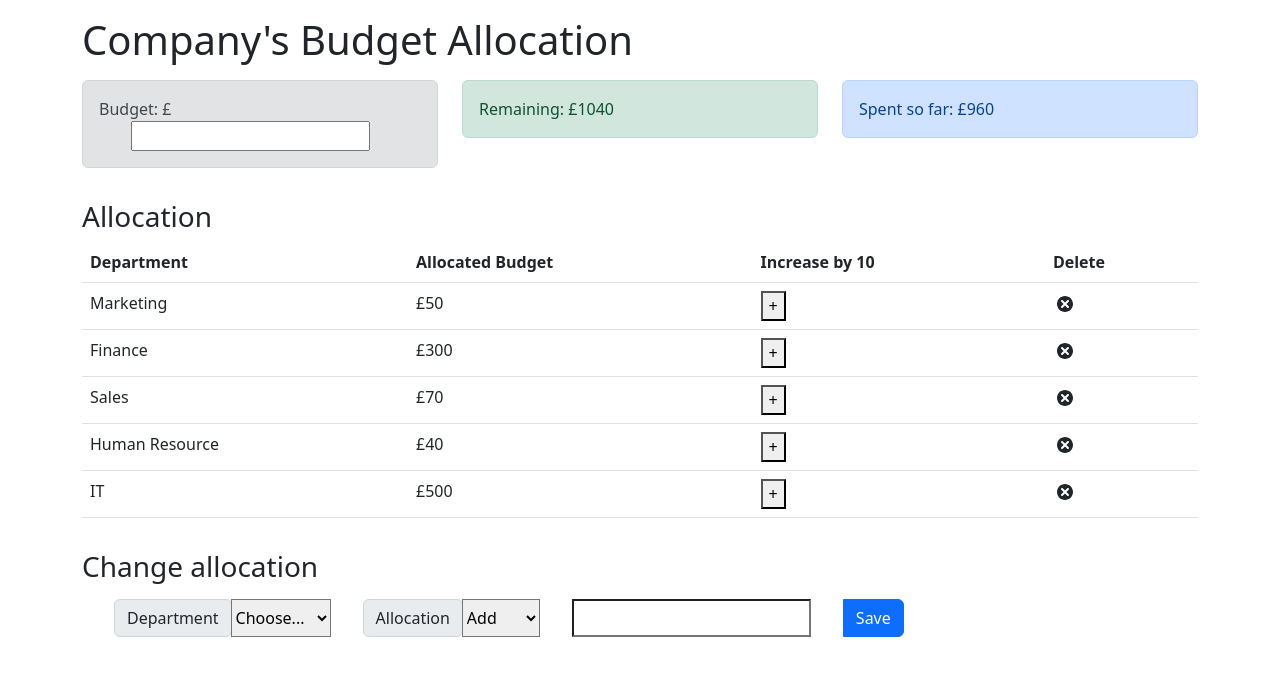
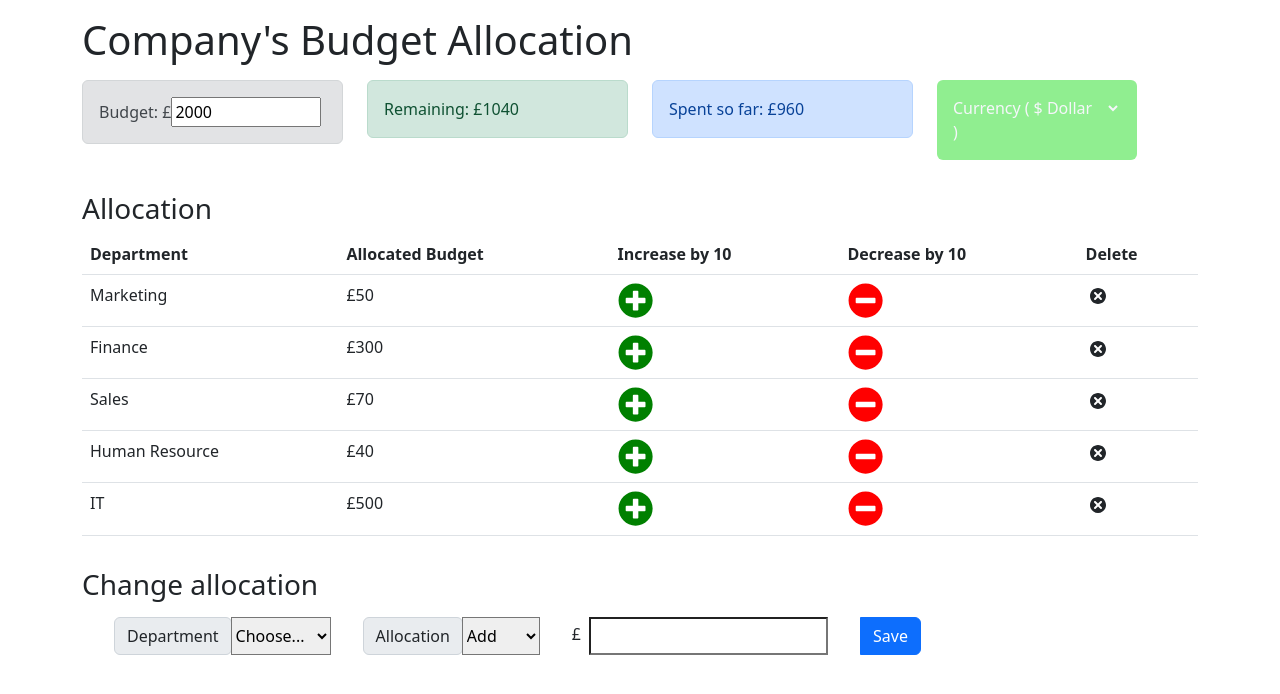
Before and after one commit to ibm-developer-skills-network/ejtos-react_budget_app, a React (Create React App) app: page / in a window 1280 px wide. Shown: the top 694 px of the page. Built offline with nearby package versions, Linux system fonts and the light colour scheme.

Commit message:
All project tasks completed

```diff
--- a/src/App.js
+++ b/src/App.js
@@ -7,6 +7,7 @@ import ExpenseTotal from './components/ExpenseTotal';
 import ExpenseList from './components/ExpenseList';
 import AllocationForm from './components/AllocationForm';
 import RemainingBudget from './components/Remaining';
+import Currency from './components/Currency';
 
 const App = () => {
     return (
@@ -22,6 +23,9 @@ const App = () => {
                     </div>
                     <div className='col-sm'>
                         <ExpenseTotal />
+                    </div>
+                    <div className='col-sm'>
+                        <Currency />
                     </div>
                 </div>
                 <h3 className='mt-3'>Allocation</h3>
--- a/src/components/AllocationForm.js
+++ b/src/components/AllocationForm.js
@@ -2,7 +2,7 @@ import React, { useContext, useState } from 'react';
 import { AppContext } from '../context/AppContext';
 
 const AllocationForm = (props) => {
-    const { dispatch,remaining  } = useContext(AppContext);
+    const { dispatch,remaining, currency  } = useContext(AppContext);
 
     const [name, setName] = useState('');
     const [cost, setCost] = useState('');
@@ -58,13 +58,13 @@ const AllocationForm = (props) => {
                         <option defaultValue value="Add" name="Add">Add</option>
                 <option value="Reduce" name="Reduce">Reduce</option>
                   </select>
-
+                    <span style={{ marginLeft: '2rem', marginTop: '0.3rem' }}>{currency}</span>
                     <input
                         required='required'
                         type='number'
                         id='cost'
                         value={cost}
-                        style={{ marginLeft: '2rem' , size: 10}}
+                        style={{marginLeft: '0.5rem', size: 10}}
                         onChange={(event) => setCost(event.target.value)}>
                         </input>
 
--- a/src/components/Budget.js
+++ b/src/components/Budget.js
@@ -1,19 +1,41 @@
-import React, { useState } from 'react';
-//import { AppContext } from '../context/AppContext';
+import React, { useState, useContext } from 'react';
+import { AppContext } from '../context/AppContext';
 const Budget = () => {
-    const [ budget, setBudget ] = useState('');
+    const [ budget, setValue ] = useState(2000);
+    const { expenses, currency } = useContext(AppContext);
+
+    const totalExpenses = expenses.reduce((total, item) => {
+        return (total += item.cost);
+    }, 0);
+
+    const setBudget = (event) => {
+        const inputNumber = event.target.value;
+        setValue(inputNumber);
+        if (inputNumber > 20000){
+            alert("The value cannot exceed £20000");
+                setValue(budget);
+                return;
+        }
+        if (inputNumber < totalExpenses){
+            alert("You cannot reduce the budget value lower than the spending!");
+                setValue(budget);
+                return;
+        }
+    }
 
     return (
         <div className='alert alert-secondary'>
-            <span>Budget: £</span>
+            <span>Budget: {currency}</span>
             <input
                 required='required'
                 type='number'
                 id='budget'
                 value={budget}
-                style={{ marginLeft: '2rem' , size: 10}}
-                onChange={(event) => setBudget(event.target.value)}>
+                step={10}
+                style={{width: 150}}
+                onChange={setBudget}>
             </input>
+
         </div>
     );
 };
--- /dev/null
+++ b/src/components/Currency.js
@@ -0,0 +1,30 @@
+import React, { useContext } from 'react';
+import { AppContext } from '../context/AppContext';
+const Currency = () => {
+    const {dispatch } = useContext(AppContext);
+
+        const changeCurrency = (val)=>{
+                dispatch({
+                    type: 'CHG_CURRENCY',
+                    payload: val,
+                })
+        }
+
+    return (
+        <div className='alert alert-success' style={{border: 'none', background: '#90ee90', width: 200, color: '#f5f6fa'}}>
+            <span>Currency (
+                <select
+                    name="Currency"
+                    id="Currency"
+                    onChange={event=>changeCurrency(event.target.value)}
+                    style={{size: 10, border: 'none', background: '#90ee90', cursor: 'pointer', color: '#f5f6fa'}}>
+                    <option value="$" name="Dollar">$ Dollar</option>
+                    <option defaultValue value="£" name="Pound">£ Pound</option>
+                    <option value="€" name="Euro">€ Euro</option>
+                    <option value="₹" name="Ruppee">₹ Ruppee</option>
+                </select>
+            )</span>
+        </div>
+    );
+};
+export default Currency;
--- a/src/components/ExpenseItem.js
+++ b/src/components/ExpenseItem.js
@@ -1,9 +1,10 @@
 import React, { useContext } from 'react';
 import { TiDelete } from 'react-icons/ti';
+import { FaMinusCircle, FaPlusCircle } from "react-icons/fa";
 import { AppContext } from '../context/AppContext';
 
 const ExpenseItem = (props) => {
-    const { dispatch } = useContext(AppContext);
+    const { dispatch, currency } = useContext(AppContext);
 
     const handleDeleteExpense = () => {
         dispatch({
@@ -24,12 +25,25 @@ const ExpenseItem = (props) => {
         });
 
     }
+    const decreaseAllocation = (name) => {
+        const expense = {
+            name: name,
+            cost: -10,
+        };
+
+        dispatch({
+            type: 'ADD_EXPENSE',
+            payload: expense
+        });
+
+    }
 
     return (
         <tr>
         <td>{props.name}</td>
-        <td>£{props.cost}</td>
-        <td><button onClick={event=> increaseAllocation(props.name)}>+</button></td>
+        <td>{currency}{props.cost}</td>
+        <td><FaPlusCircle size='2.2em' color='green' onClick={event=> increaseAllocation(props.name)}>+</FaPlusCircle></td>
+        <td><FaMinusCircle size='2.2em' color='red' onClick={event=> decreaseAllocation(props.name)}>-</FaMinusCircle></td>
         <td><TiDelete size='1.5em' onClick={handleDeleteExpense}></TiDelete></td>
         </tr>
     );
--- a/src/components/ExpenseList.js
+++ b/src/components/ExpenseList.js
@@ -12,6 +12,7 @@ const ExpenseList = () => {
               <th scope="col">Department</th>
               <th scope="col">Allocated Budget</th>
               <th scope="col">Increase by 10</th>
+              <th scope="col">Decrease by 10</th>
               <th scope="col">Delete</th>
             </tr>
           </thead>
--- a/src/components/ExpenseTotal.js
+++ b/src/components/ExpenseTotal.js
@@ -1,13 +1,13 @@
 import React, { useContext } from 'react';
 import { AppContext } from '../context/AppContext';
 const ExpenseTotal = () => {
-    const { expenses } = useContext(AppContext);
+    const { expenses, currency } = useContext(AppContext);
     const totalExpenses = expenses.reduce((total, item) => {
         return (total += item.cost);
     }, 0);
     return (
         <div className='alert alert-primary'>
-            <span>Spent so far: £{totalExpenses}</span>
+            <span>Spent so far: {currency}{totalExpenses}</span>
         </div>
     );
 };
--- a/src/components/Remaining.js
+++ b/src/components/Remaining.js
@@ -1,14 +1,14 @@
 import React, { useContext } from 'react';
 import { AppContext } from '../context/AppContext';
 const Remaining = () => {
-    const { expenses, budget } = useContext(AppContext);
+    const { expenses, budget, currency } = useContext(AppContext);
     const totalExpenses = expenses.reduce((total, item) => {
         return (total = total + item.cost);
     }, 0);
     const alertType = totalExpenses > budget ? 'alert-danger' : 'alert-success';
     return (
         <div className={`alert ${alertType}`}>
-            <span>Remaining: £{budget - totalExpenses}</span>
+            <span>Remaining: {currency}{budget - totalExpenses}</span>
         </div>
     );
 };
```
